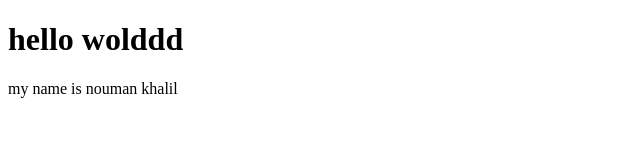
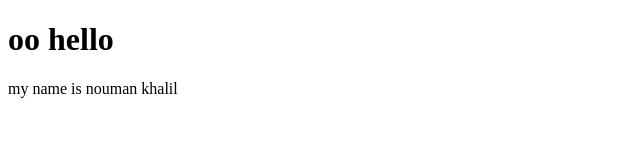
Before and after one commit to nomiikhan103/bootcampsample, a plain HTML site: page index.html in a window 1280 px wide. Shown: the whole page, without its empty margins (0-640 px from the left). Drawn offline with Linux system fonts and the light colour scheme.

Commit message:
changes in h1 tag

```diff
--- a/index.html
+++ b/index.html
@@ -6,7 +6,7 @@
     <title>Document</title>
 </head>
 <body>
-    <h1>hello wolddd</h1>
+    <h1>oo hello</h1>
     <p>my name is nouman khalil</p>
 </body>
 </html>
```
